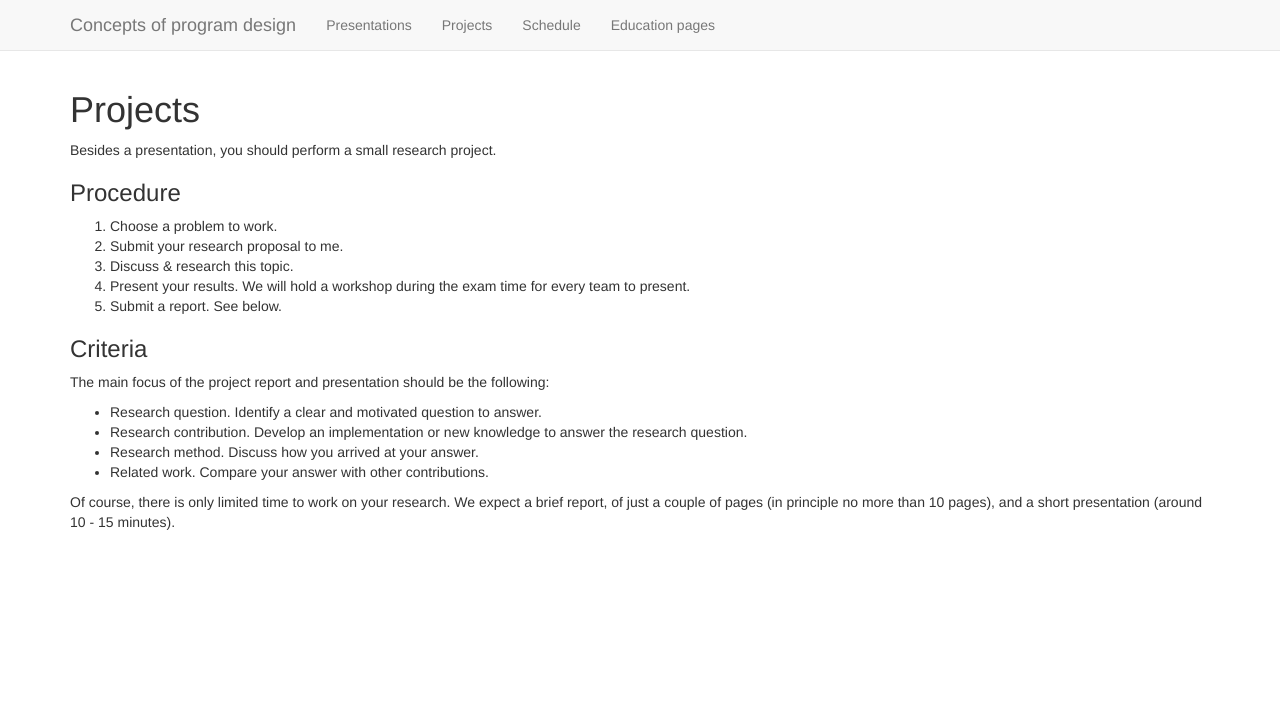
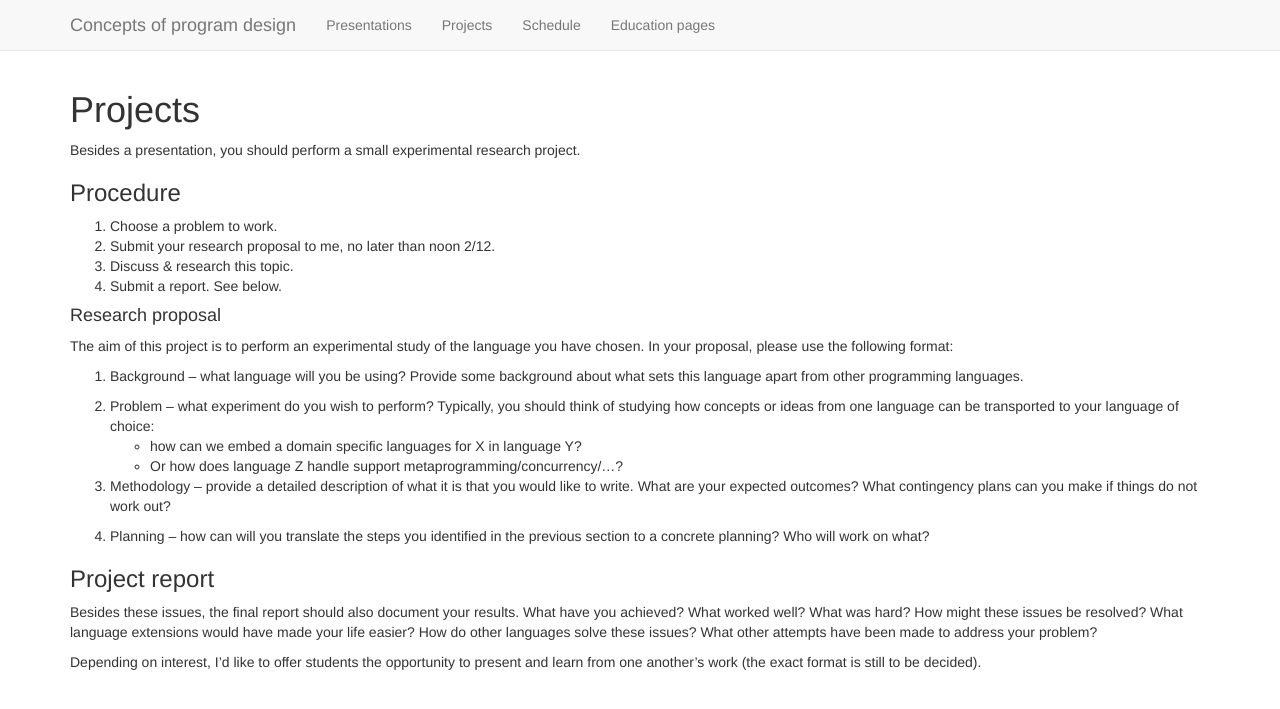
Before and after one commit to arianvp/2016-CPD, a Jekyll site: the page built from projects.md, in a window 1280 px wide. Shown: the top 709 px of the page. Built offline with Jekyll 4.4.1, drawn with Linux system fonts in a browser that asks for light colours; nearby versions of some CDN libraries.

Commit message:
Polished schedule; updated project info.

```diff
--- a/projects.md
+++ b/projects.md
@@ -5,24 +5,46 @@ layout: default
 
 # Projects
 
-Besides a presentation, you should perform a small research project.
+Besides a presentation, you should perform a small experimental
+research project.
 
 ### Procedure
 1. Choose a problem to work.
-1. Submit your research proposal to me.
+1. Submit your research proposal to me, no later than noon 2/12.
 1. Discuss & research this topic.
-1. Present your results. We will hold a workshop during the exam time for every team to present.
 1. Submit a report. See below.
 
-### Criteria
-The main focus of the project report and presentation should be the following:
+#### Research proposal
 
-* Research question. Identify a clear and motivated question to answer.
-* Research contribution. Develop an implementation or new knowledge to answer the research question.
-* Research method. Discuss how you arrived at your answer.
-* Related work. Compare your answer with other contributions.
+The aim of this project is to perform an experimental study of the
+language you have chosen. In your proposal, please use the following
+format:
 
-Of course, there is only limited time to work on your research. We expect a brief report, of just a couple of pages (in principle no more than 10 pages), and a short presentation (around 10 - 15 minutes).
+1. Background -- what language will you be using? Provide some
+   background about what sets this language apart from other
+   programming languages.
 
+1. Problem -- what experiment do you wish to perform? Typically, you
+   should think of studying how concepts or ideas from one language
+   can be transported to your language of choice:
+   * how can we embed a domain specific languages for X in language Y?
+   * Or how does language Z handle support metaprogramming/concurrency/...?
 
-<!-- ## Research Projects -->
+1. Methodology -- provide a detailed description of what it is that
+   you would like to write. What are your expected outcomes? What
+   contingency plans can you make if things do not work out?
+
+1. Planning -- how can will you translate the steps you identified in
+   the previous section to a concrete planning? Who will work on what?
+
+### Project report
+
+Besides these issues, the final report should also document your
+results. What have you achieved? What worked well? What was hard? How
+might these issues be resolved? What language extensions would have
+made your life easier? How do other languages solve these issues? What
+other attempts have been made to address your problem?
+
+Depending on interest, I'd like to offer students the opportunity to
+present and learn from one another's work (the exact format is still
+to be decided).
```
Also changed, not shown: schedule.html (+11 -10 lines).
